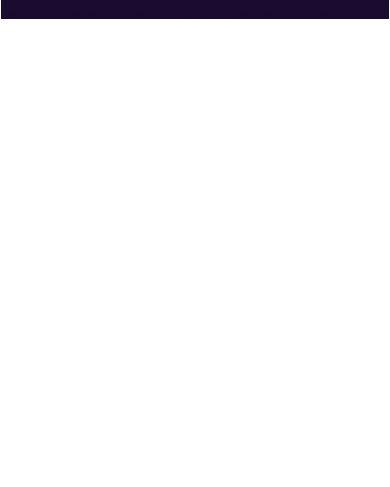
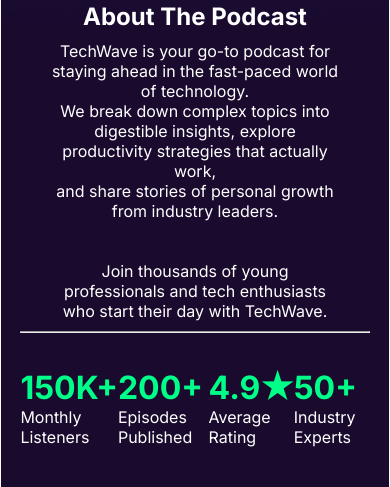
Before and after one commit to WebdeveloperNahid/Assignment-A02_TechWave, a plain HTML site: page index.html in a window 390 px wide. Shown: the part 631-1118 px from the top of the page. Before the commit the page ends 844 px from the top, so only its background shows below. Drawn offline with Linux system fonts and the light colour scheme.

Commit message:
added header, main sections with responsive

```diff
--- a/index.html
+++ b/index.html
@@ -41,7 +41,7 @@
             <button class="new-btn">NEW</button>
             <div class="hero-img">
               <div class="hero-micro">
-                <img  src="assets/microphone.png" alt="" />
+                <img src="assets/microphone.png" alt="" />
               </div>
             </div>
           </div>
@@ -51,11 +51,54 @@
             growth
           </p>
           <div class="btns">
-            <div id="btn-spotify"><img src="assets/spotify.png" alt=""  /> Listen on Spotify</div>
-            <div id="btn-subscribe"><img  src="assets/message.png" alt="" />Subscribe</div>
+            <div id="btn-spotify">
+              <img src="assets/spotify.png" alt="" /> Listen on Spotify
+            </div>
+            <div id="btn-subscribe">
+              <img src="assets/message.png" alt="" />Subscribe
+            </div>
           </div>
         </div>
       </div>
     </header>
+
+    <main class="main-section width">
+      <div class="main-container">
+        <h2>About The Podcast</h2>
+        <p>
+          TechWave is your go-to podcast for staying ahead in the fast-paced
+          world of technology. <br />
+          We break down complex topics into digestible insights, explore
+          productivity strategies that actually work,<br />
+          and share stories of personal growth from industry leaders. <br />
+          <br /><br />
+
+          Join thousands of young professionals and tech enthusiasts who start
+          their day with TechWave.
+        </p>
+      </div>
+      <hr class="hr-tag width">
+
+      <div class="main-reating width">
+        <div class="ret1">
+          <h1>150K+</h1>
+          <p>Monthly Listeners</p>
+        </div>
+        <div class="ret2">
+          <h1>200+</h1>
+          <p>Episodes Published</p>
+        </div>
+        <div class="ret3">
+          <h1>4.9★</h1>
+          <p>Average Rating</p>
+        </div>
+        <div class="ret4">
+          <h1>50+</h1>
+          <p>Industry Experts</p>
+        </div>
+      </div>
+    </main>
+
+
   </body>
 </html>
--- a/style.css
+++ b/style.css
@@ -8,6 +8,7 @@
 .width {
   width: 90%;
   margin: 0 auto;
+  background-color: #1a0b2e;
 }
 
 .nave-container {
@@ -15,7 +16,7 @@
   justify-content: space-between;
   align-items: center;
   border-bottom: 1px solid #412567;
-  background-color: #1a0b2e;
+  /* background-color: #1a0b2e; */
   height: 92px;
 }
 
@@ -37,6 +38,8 @@
 
 .btn {
   display: flex;
+  justify-content: center;
+  align-items: center;
   gap: 4px;
   text-align: center;
   padding: 12px 16px;
@@ -48,7 +51,6 @@
 .btn:hover {
   border: 2px solid white;
   transition: all 1s;
-
 }
 
 /* header */
@@ -93,14 +95,14 @@
   display: flex;
   align-items: center;
   justify-content: center;
-  gap:10px;
+  gap: 10px;
 }
 .hero_T {
-  color: #1a0b2e;
+  color: #ffffff;
   padding-top: 10px;
 }
 .hero_p {
-  color: #1a0b2e;
+  color: #ffffff;
   padding-top: 10px;
   padding-bottom: 20px;
 }
@@ -110,12 +112,11 @@
   padding: 12px 20px;
   border-radius: 10000px;
   background: linear-gradient(25deg, #f7e93f 0%, #fb09b4 51%, #9100f8 100%);
-
 }
 
 #btn-spotify:hover {
-  color: #00FF88;
-  border: 2px solid #00FF88;
+  color: #00ff88;
+  border: 2px solid #00ff88;
   transition: all 1s;
   transform: scale(1.5rem);
   font-weight: bold;
@@ -126,23 +127,23 @@
   gap: 7px;
   padding: 12px 20px;
   border-radius: 10000px;
-  border: 2px solid #00FF88;
-  color: #00FF88;
+  border: 2px solid #00ff88;
+  color: #00ff88;
 }
 #btn-subscribe:hover {
   background-color: #d3c9c9;
-  transition: all 1s ;
+  transition: all 1s;
   transform: scale(1.2rem);
   color: red;
   font-weight: bold;
 }
 
 .new-btn {
-  background-color:#00FF88;
+  background-color: #00ff88;
   padding: 8px 16px;
   border-radius: 10000px;
   border: none;
-  position:absolute;
+  position: absolute;
   margin-left: 200px;
   margin-bottom: 300px;
   color: black;
@@ -165,10 +166,32 @@
     transform: translate(1.2rem);
     background-color: #fb09b4;
     color: white;
-
   }
 }
+.main-container {
+  display: flex;
+  flex-direction: column;
+  justify-content: center;
+  align-items: center;
+  text-align: center;
+  height: 222px;
+  padding: 150px 150px;
 
+
+}
+.main-container p{
+  padding-top: 10px;
+  padding-bottom: 15px;
+  font-size: 1rem;
+}
+.hr-tag {
+  margin-top: 12px;
+  margin-bottom: 20px;
+}
+.main-reating {
+  padding-bottom: 40px;
+  padding-top: 15px;
+}
 
 /* responsive */
 @media screen and (max-width: 576px) {
@@ -184,22 +207,34 @@
     padding-left: 20px;
   }
   .nave-container,
-  .hero-section {
+  .hero-section,
+  .main-section {
     width: 99.5%;
   }
+  .main-container {
+    padding:150px 50px;
+  }
 
-  /* hero */
-  .hero_T {
-    color: #ffffff;
-  }
-  .hero_p {
-    color: #ffffff;
-  }
+
+
+}
+
+
+/* main-section */
+
+.main-reating h1 {
+  color: #00ff88;
+}
+
+.main-reating {
+  display: flex;
+  justify-content: space-between;
 }
 
 @media screen and (min-width: 576px) and (max-width: 992px) {
   .nave-container,
-  .hero-section {
+  .hero-section,
+  .main-section {
     width: 95%;
   }
   .btn {
@@ -213,6 +248,7 @@
   }
 }
 
+
 @media screen and (min-width: 992px) {
   .menu {
     display: none;
```
